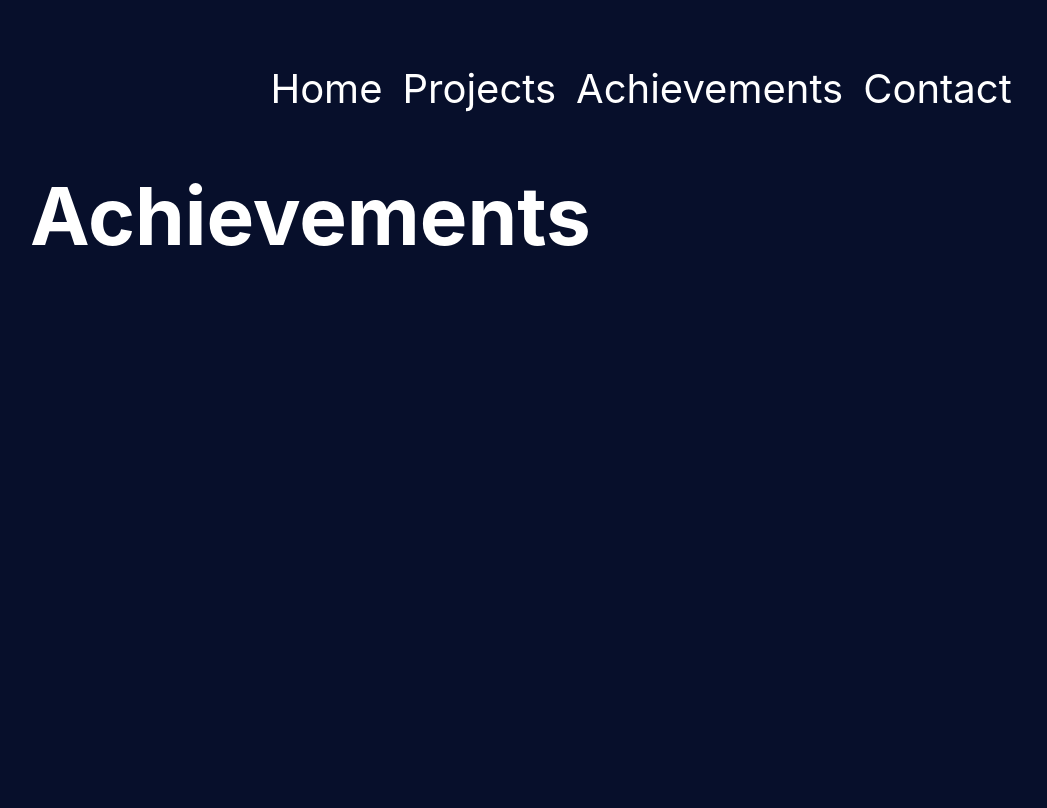
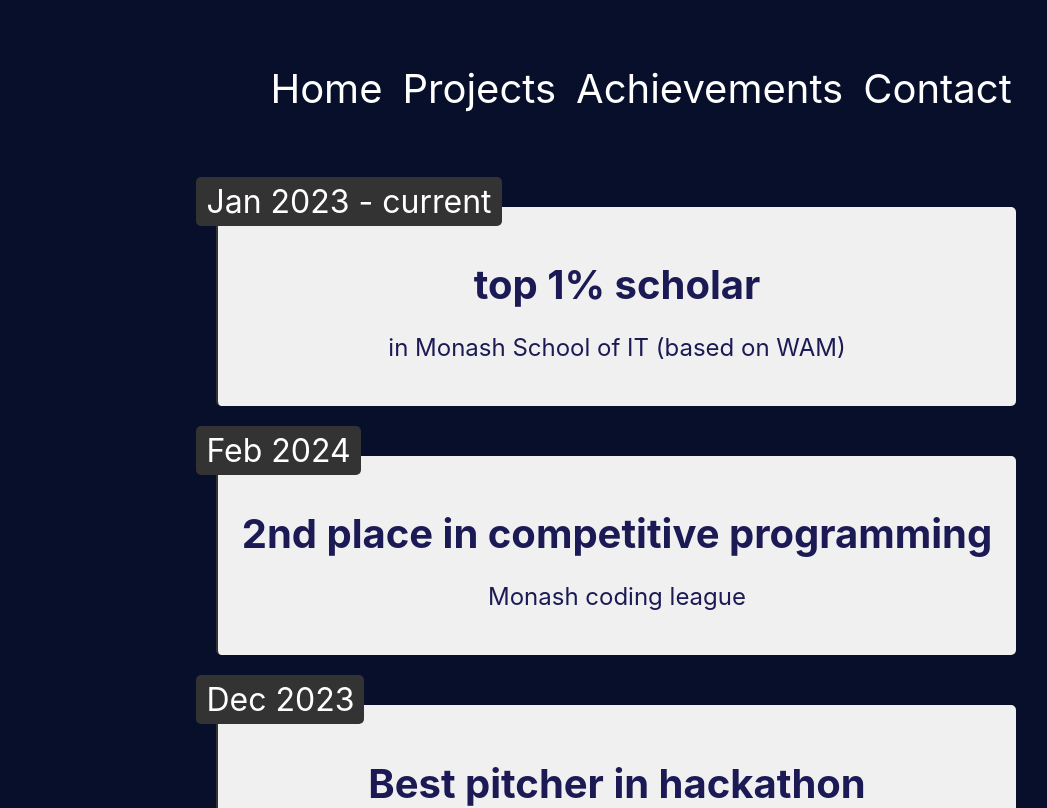
Before and after one commit to chongjiayee0156/portfolio2, a React (Create React App) app: page /achievements in a window 1280 px wide. Shown: the top 808 px of the page, without its empty margins (34-1081 px from the left). Built offline with nearby package versions, Linux system fonts and the light colour scheme.

Commit message:
achievements working

```diff
--- a/src/App.scss
+++ b/src/App.scss
@@ -9,7 +9,16 @@ body {
   padding: $padding;
   color: $primary-text-color;
   font-size: $desktop-font-size;
+
 }
+
+.App {
+  display: flex;
+  flex-direction: column;
+  height: calc(100vh - 48px - 8vmin); /* Ensure App takes full viewport height */
+}
+
+
 
 @media screen and (max-width: 768px) {
   body {
--- a/src/components/Achievements/Achievements.js
+++ b/src/components/Achievements/Achievements.js
@@ -1,10 +1,22 @@
 import React from 'react';
-import './Achievements.scss';
+import './Achievements.scss'; // Include your CSS/SCSS file for styling
+import achievementsData from './Achievements.json'; // Import your achievements data
 
-export default function Achievements(){
-    return(
+export default function Achievements() {
+    return (
         <div className="achievements">
-            <h1>Achievements</h1>
+            {/* <h1>Achievements</h1> */}
+            <div className="timeline">
+                {achievementsData.achievements.map((achievement, index) => (
+                    <div key={index} className="achievement">
+                        <div className="date">{achievement.date}</div>
+                        <div className="content">
+                            <h2>{achievement.title}</h2>
+                            <p>{achievement.description}</p>
+                        </div>
+                    </div>
+                ))}
+            </div>
         </div>
-    )
+    );
 }
--- /dev/null
+++ b/src/components/Achievements/Achievements.json
@@ -0,0 +1,38 @@
+{
+    "achievements": [
+        {
+            "title": "top 1% scholar",
+            "date": "Jan 2023 - current",
+            "description": "in Monash School of IT (based on WAM)"
+        },
+        {
+            "title": "2nd place in competitive programming",
+            "date": "Feb 2024",
+            "description": "Monash coding league"
+        },
+        {
+            "title": "Best pitcher in hackathon",
+            "date": "Dec 2023",
+            "description": "Resilient city by eiHub"
+        },
+        {
+            "title": "4.0 cgpa",
+            "date": "July 2022",
+            "description": "in Sunway Foundation in Science"
+        },
+        {
+            "title": "Top SPM result (9A+ 1A)",
+            "date": "Mar 2021",
+            "description": "in SMK Bukit Tinggi"
+        },
+        {
+            "title": "Head of Prefect",
+            "date": "Mar 2017-Mar 2021",
+            "description": "in SMK Bukit Tinggi"
+        }, {
+            "title": "State level competitive public speaker",
+            "date": "2016-2021",
+            "description": "Conduct impromptu speeches in Mandarin (won numerous prizes)"
+        }
+    ]
+}
--- a/src/components/Achievements/Achievements.scss
+++ b/src/components/Achievements/Achievements.scss
@@ -0,0 +1,45 @@
+.achievements {
+    padding: 8vmin;
+    text-align: center;
+    color: #1B1A55;
+    font-size: 4vmin;
+
+    .timeline {
+        display: flex;
+        flex-direction: column;
+        align-items: center;
+
+        .achievement {
+            width: 80%;
+            margin: 20px 0;
+            position: relative;
+
+            .date {
+                position: absolute;
+                top: -20px;
+                background-color: #333;
+                color: white;
+                padding: 5px 10px;
+                border-radius: 5px;
+            }
+
+            .content {
+                background-color: #f0f0f0;
+                padding: 20px;
+                border-left: 2px solid #333;
+                border-radius: 5px;
+                margin-left: 20px;
+                margin-top: 10px;
+
+                h2 {
+                    font-size: 5vmin;
+                    margin-bottom: 10px;
+                }
+
+                p {
+                    font-size: 3vmin;
+                }
+            }
+        }
+    }
+}
--- a/src/components/Contact/Contact.js
+++ b/src/components/Contact/Contact.js
@@ -1,10 +1,34 @@
 import React from 'react';
 import './Contact.scss';
+import { AiOutlineMail } from 'react-icons/ai';
+import { FaLinkedin } from 'react-icons/fa';
+import { AiFillGithub } from 'react-icons/ai';
+import { AiOutlinePhone } from 'react-icons/ai';
 
-export default function Contact(){
-    return(
+export default function Contact() {
+    return (
         <div className="contact">
-            <h1>Contact</h1>
+            <div className="description">
+                {/* <h5>Feel free to find me at:</h5> */}
+            </div>
+            <div className="apps">
+                <div className="app gmail">
+                    <AiOutlineMail className="icon" />
+                    <a href="mailto:chongjyee@gmail.com">Gmail</a>
+                </div>
+                <div className="app linkedin">
+                    <FaLinkedin className="icon" />
+                    <a href="www.linkedin.com/in/jia-yee-chong-2a5a60285">LinkedIn</a>
+                </div>
+                <div className="app github">
+                    <AiFillGithub className="icon" />
+                    <a href="https://github.com/chongjiayee0156">GitHub</a>
+                </div>
+                <div className="app phone">
+                    <AiOutlinePhone className="icon" />
+                    <a href="tel:+0173319897">Phone</a>
+                </div>
+            </div>
         </div>
-    )
+    );
 }
--- a/src/components/Contact/Contact.scss
+++ b/src/components/Contact/Contact.scss
@@ -0,0 +1,50 @@
+.contact{
+    padding: 8vmin;
+    display: flex;
+    flex-direction: column;
+    justify-content: center;
+    height: 100%;
+    // background-color: antiquewhite;
+    .description{
+
+    }
+    .apps{
+        display: flex;
+        justify-content: center;
+
+        .app{
+            display: flex;
+            align-items: center;
+            cursor: pointer;
+            margin: 1rem;
+            transition: all 0.3s ease;
+            &:hover{
+                color: #9290C3;
+                a{
+                    color: #9290C3;
+                }
+                transform: translateY(-10px);
+            }
+
+            .icon{
+                margin-right: 0.5rem;
+            }
+
+            a{
+                color: white;
+                text-decoration: none;
+                font-size: 5vmin;
+
+            }
+        }
+    }
+}
+
+@media screen and (max-width: 768px){
+    .apps{
+        flex-direction: column;
+        .app{
+            margin: 0.5rem;
+        }
+    }
+}
--- a/src/components/Home/Home.scss
+++ b/src/components/Home/Home.scss
@@ -19,6 +19,7 @@ $desktop-p-size: 4vmin;
     flex-direction: column;
     h1 {
         font-size: $mobile-h1-size;
+        margin-top: 0;
     }
 
     h2 {
--- a/src/index.css
+++ b/src/index.css
@@ -4,4 +4,5 @@ body {
 
   -webkit-font-smoothing: antialiased;
   -moz-osx-font-smoothing: grayscale;
+  height: 100%;
 }
```
